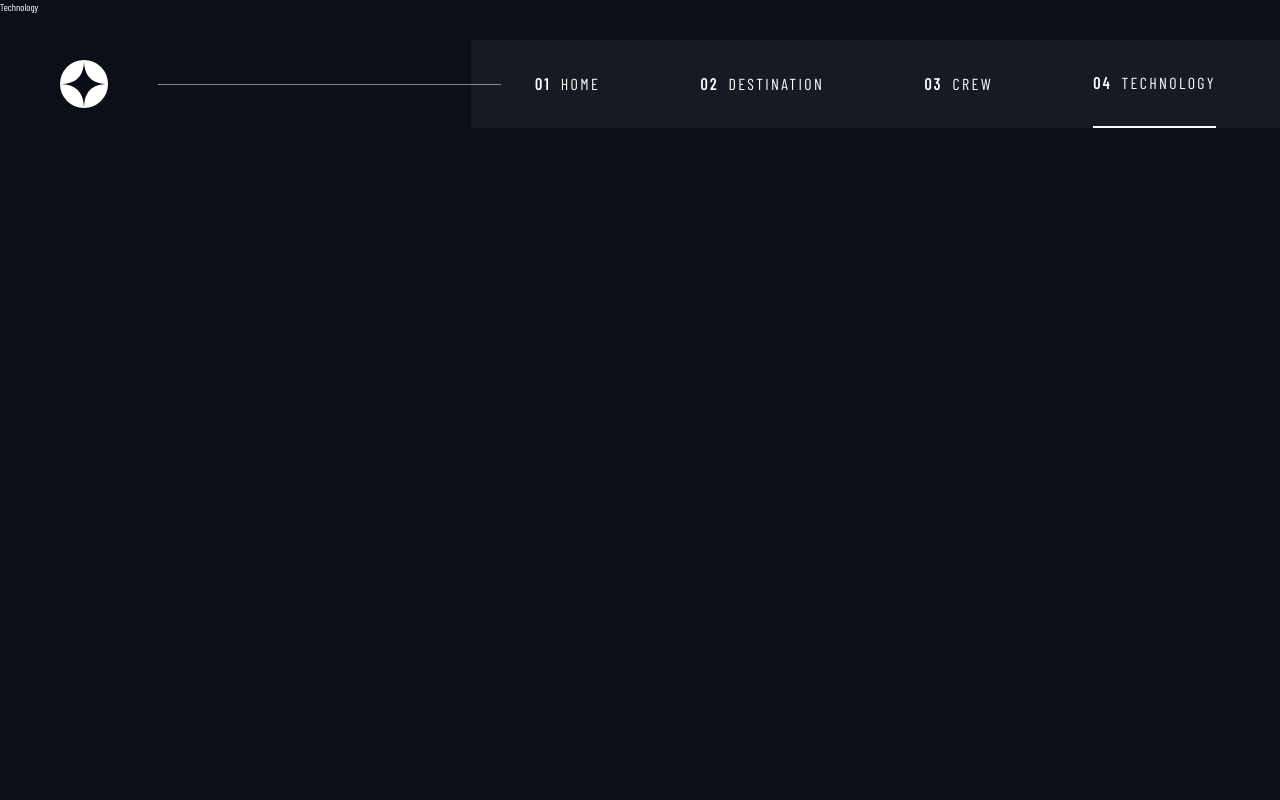
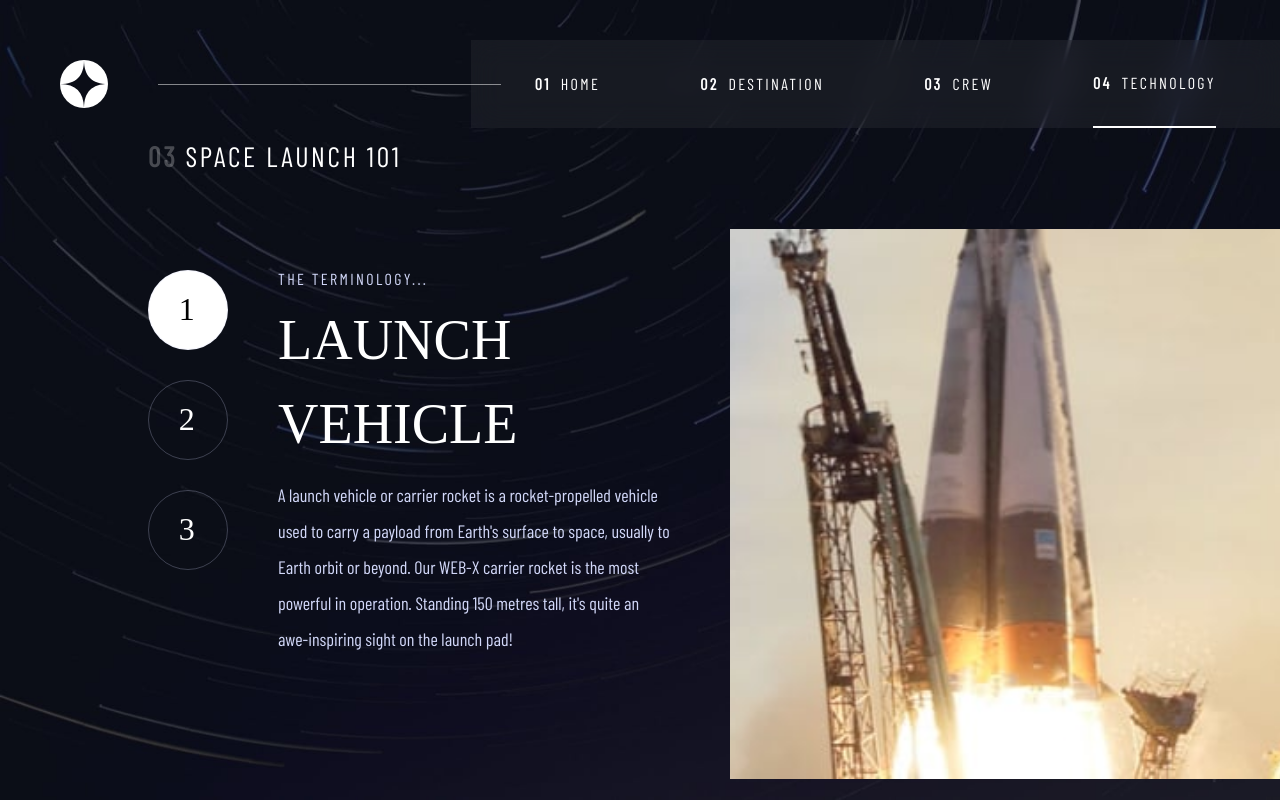
Before and after one commit to vezas/space-tourism-multi-page-website, a React (Create React App) app: page /technology in a window 1280 px wide. Built offline with nearby package versions, Linux system fonts and the light colour scheme; a web font is replaced by a local one.

Commit message:
Create technology page

```diff
--- a/src/components/Submenu/Submenu.module.scss
+++ b/src/components/Submenu/Submenu.module.scss
@@ -5,15 +5,19 @@
   align-items: center;
   height: 4rem;
   justify-content: center;
+  align-items: center;
   gap: var(--submenu-gap);
 
   @include bp-desktop {
     justify-content: flex-start;
   }
 
-  &--tabs {
-    font-size: 1.4rem;
-    letter-spacing: 2.36px;
+  &--numbered {
+    @include bp-desktop {
+      height: auto;
+      flex-direction: column;
+      justify-content: flex-start;
+    }
   }
 }
 
@@ -83,7 +87,17 @@
     background-color: transparent;
     counter-increment: submenu-item-counter;
 
-    &::before {
+    @include bp-tablet {
+      height: 5.8rem;
+      width: 5.8rem;
+    }
+
+    @include bp-desktop {
+      height: 8rem;
+      width: 8rem;
+    }
+
+    &::after {
       display: grid;
       place-items: center;
       width: 100%;
@@ -91,6 +105,14 @@
       border-radius: 50%;
       content: counter(submenu-item-counter);
       font-size: 1.6rem;
+
+      @include bp-tablet {
+        font-size: 2.4rem;
+      }
+
+      @include bp-desktop {
+        font-size: 3.2rem;
+      }
     }
 
     &:hover,
--- a/src/pages/Crew/Crew.module.scss
+++ b/src/pages/Crew/Crew.module.scss
@@ -20,7 +20,6 @@
   @include bp-desktop {
     background: url(./../../../public/assets/crew/background-crew-desktop.jpg) no-repeat right top;
     background-size: cover;
-    // grid-template-columns: max-content max-content;
     grid-template-areas:
       'header header'
       'article image'
@@ -81,7 +80,6 @@
     }
 
     .submenu {
-      margin-top: auto;
       order: 1;
     }
 
@@ -103,6 +101,10 @@
       @extend .paragraph;
       max-width: 80ch;
 
+      @include bp-tablet {
+        min-height: 10rem;
+      }
+
       @include bp-desktop {
         min-height: 22rem;
       }
--- a/src/pages/Home/Home.module.scss
+++ b/src/pages/Home/Home.module.scss
@@ -24,6 +24,7 @@
     gap: var(--text-gap);
 
     @include bp-desktop {
+      align-items: start;
       justify-self: start;
     }
 
--- a/src/pages/Technology/Technology.module.scss
+++ b/src/pages/Technology/Technology.module.scss
@@ -0,0 +1,130 @@
+@import 'src/scss/_mixins.scss';
+@import 'src/scss/_typography.scss';
+
+.technology {
+  padding-inline: 0;
+  padding-bottom: 0;
+  background: url(./../../../public/assets/technology/background-technology-mobile.jpg) no-repeat
+    top;
+  background-size: cover;
+
+  @include bp-tablet {
+    background: url(./../../../public/assets/technology/background-technology-tablet.jpg) no-repeat
+      top;
+    background-size: cover;
+  }
+
+  @include bp-desktop {
+    padding-left: clamp(10rem, 10vw, 20rem);
+    background: url(./../../../public/assets/technology/background-technology-desktop.jpg) no-repeat
+      right top;
+    background-size: cover;
+    grid-template-areas:
+      'header header'
+      'article image'
+      'article image';
+  }
+
+  .header {
+    @extend .heading-1--subpage;
+    padding-inline: 2rem;
+
+    @include bp-tablet {
+      justify-self: start;
+    }
+
+    @include bp-desktop {
+      grid-area: header;
+    }
+
+    &Counter {
+      @extend .heading-1--subpage--counter;
+    }
+  }
+
+  .imageBox {
+    width: 100%;
+    height: clamp(10rem, 50vh, 35rem);
+
+    @include bp-desktop {
+      justify-self: end;
+      grid-area: image;
+      height: clamp(10rem, 70vh, 55rem);
+      width: clamp(10rem, 70vh, 55rem);
+    }
+  }
+
+  .image {
+    width: 100%;
+    height: 100%;
+    object-fit: cover;
+  }
+
+  .descriptionGroup {
+    padding-inline: 2rem;
+    gap: var(--text-gap);
+    display: flex;
+    flex-direction: column;
+
+    @include bp-tablet {
+      --text-gap: 5rem;
+    }
+
+    @include bp-desktop {
+      grid-area: article;
+      display: grid;
+      grid-template-areas:
+        'submenu terminology'
+        'submenu name'
+        'submenu description';
+      align-items: center;
+      row-gap: 1rem;
+    }
+
+    .submenu {
+      @include bp-desktop {
+        grid-area: submenu;
+        align-self: stretch;
+      }
+    }
+
+    .terminology {
+      @extend .heading-2--technology;
+
+      @include bp-desktop {
+        grid-area: terminology;
+      }
+    }
+
+    .name {
+      @extend .heading-3--technology;
+
+      @include bp-desktop {
+        grid-area: name;
+        min-height: 17rem;
+        display: grid;
+        align-items: center;
+      }
+    }
+
+    .description {
+      @extend .paragraph;
+      max-width: 80ch;
+      grid-area: description;
+      min-height: 26rem;
+      display: grid;
+      align-items: flex-start;
+    }
+  }
+}
+
+.imageAnimation {
+  &Enter {
+    opacity: 0;
+  }
+
+  &EnterActive {
+    opacity: 1;
+    transition: all 1000ms ease;
+  }
+}
--- a/src/pages/Technology/Technology.tsx
+++ b/src/pages/Technology/Technology.tsx
@@ -1,10 +1,80 @@
-import { FC } from 'react';
+import { FC, useEffect, useState, useRef } from 'react';
+import { CSSTransition, SwitchTransition } from 'react-transition-group';
+import data from 'src/data/data.json';
+import { Container } from 'src/components/UI/Container';
+import { Submenu } from 'src/components/Submenu';
 import styles from 'src/pages/Technology/Technology.module.scss';
 
 export const Technology: FC = () => {
+  const imageRef = useRef(null);
+  const [technologyId, setTechnologyId] = useState<number>(0);
+  const [pageData, setPageData] = useState(data.technology[technologyId]);
+  const [isImagePortrait, setIsImagePortrait] = useState<undefined | boolean>();
+
+  window.addEventListener('resize', () => setIsImagePortrait(window.innerWidth >= 1024));
+
+  const submenuItems: string[] = [];
+  data.technology.map(({ name }) => submenuItems.push(name));
+
+  useEffect(() => {
+    setPageData(data.technology[technologyId]);
+  }, [technologyId]);
+
+  const {
+    name,
+    description,
+    images: { portrait },
+    images: { landscape }
+  } = pageData;
+
   return (
     <>
-      <section className={styles.technology}>Technology</section>
+      <Container className={styles.technology}>
+        <h1 className={styles.header}>
+          <span className={styles.headerCounter}>03 </span>Space launch 101
+        </h1>
+        <SwitchTransition>
+          <CSSTransition
+            key={name}
+            nodeRef={imageRef}
+            timeout={{ enter: 1000, exit: 0 }}
+            classNames={{
+              enter: styles.imageAnimationEnter,
+              enterActive: styles.imageAnimationEnterActive
+            }}
+          >
+            <div className={styles.imageBox}>
+              {isImagePortrait ? (
+                <img
+                  ref={imageRef}
+                  className={styles.image}
+                  src={process.env.PUBLIC_URL + portrait}
+                  alt={`The ${name}`}
+                />
+              ) : (
+                <img
+                  ref={imageRef}
+                  className={styles.image}
+                  src={process.env.PUBLIC_URL + landscape}
+                  alt={`The ${name}`}
+                />
+              )}
+            </div>
+          </CSSTransition>
+        </SwitchTransition>
+        <article className={styles.descriptionGroup}>
+          <Submenu
+            className={styles.submenu}
+            items={submenuItems}
+            style='numbered'
+            toggleContent={setTechnologyId}
+            activeId={technologyId}
+          />
+          <h2 className={styles.terminology}>The terminology...</h2>
+          <p className={styles.name}>{name}</p>
+          <h3 className={styles.description}>{description}</h3>
+        </article>
+      </Container>
     </>
   );
 };
--- a/src/scss/_typography.scss
+++ b/src/scss/_typography.scss
@@ -86,6 +86,18 @@
       font-size: 3.2rem;
     }
   }
+
+  &--technology {
+    font-size: 1.4rem;
+    letter-spacing: 2.36px;
+    text-transform: uppercase;
+    color: unquote('hsl(var(--color-primary-light))');
+    line-height: 1.1;
+
+    @include bp-tablet {
+      font-size: 1.6rem;
+    }
+  }
 }
 
 .heading-3 {
@@ -107,6 +119,20 @@
       font-size: 5.6rem;
     }
   }
+
+  &--technology {
+    font-size: 2.4rem;
+    font-family: var(--ff-main-serif);
+    text-transform: uppercase;
+
+    @include bp-tablet {
+      font-size: 4rem;
+    }
+
+    @include bp-desktop {
+      font-size: 5.6rem;
+    }
+  }
 }
 
 .destination--info-text {
```
